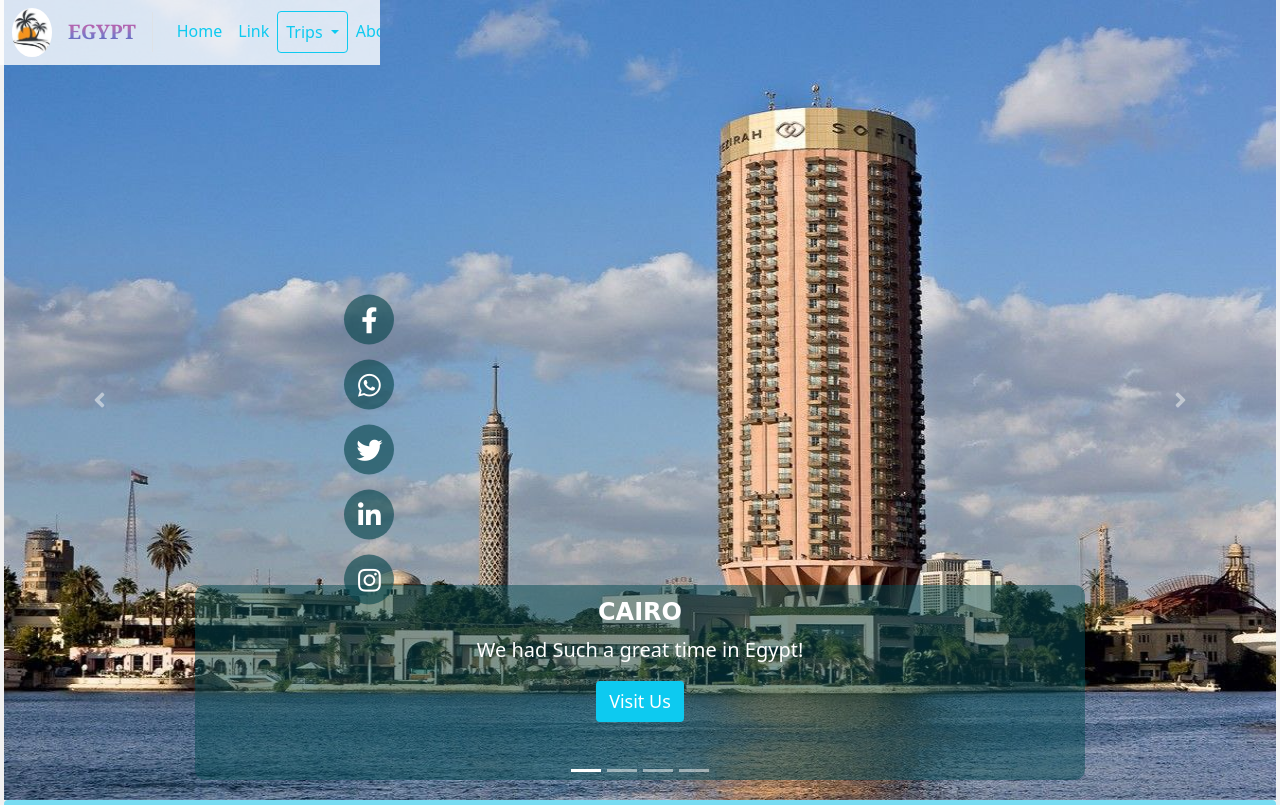
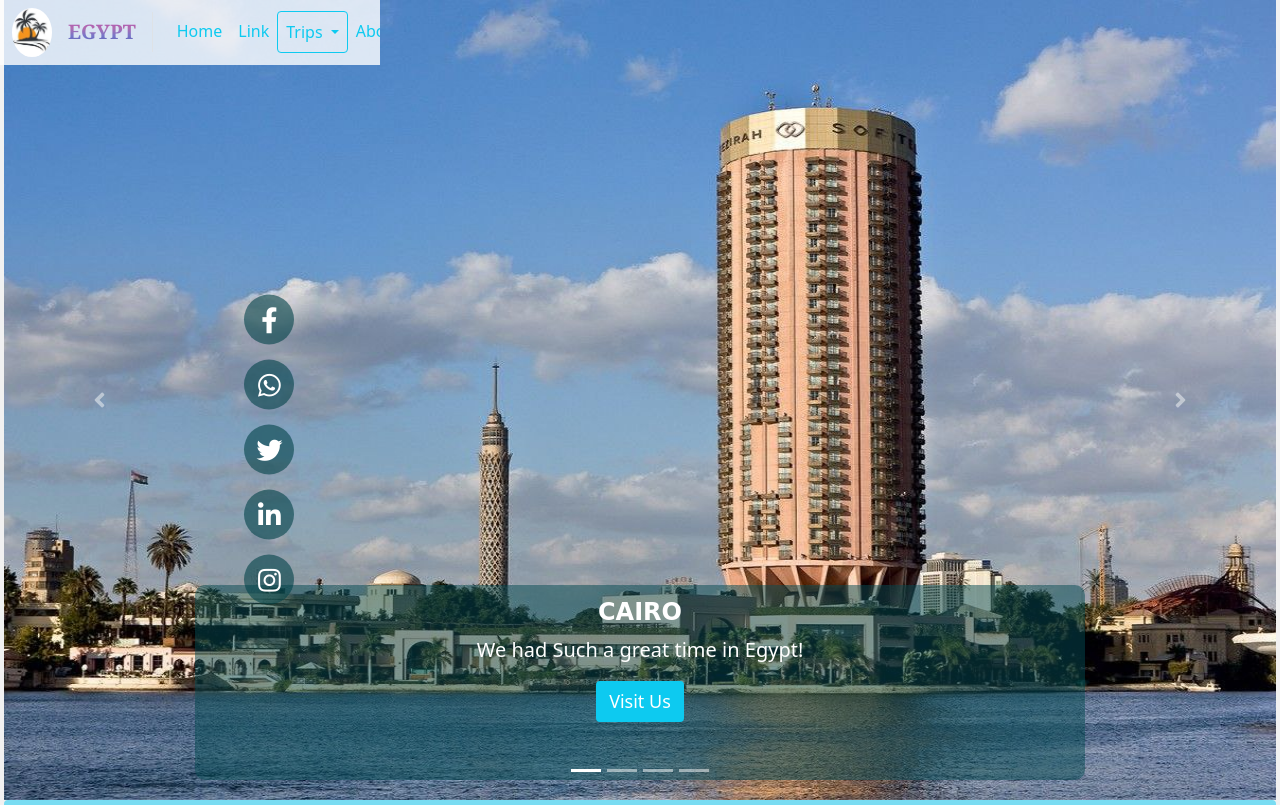
Before and after one commit to Habibah2004/project_3, a plain HTML site: page index.html in a window 1280 px wide. Shown: the top 805 px of the page. Drawn offline with nearby package versions, Linux system fonts and the light colour scheme; a script that the page names is missing.

Commit message:
Update style.css

```diff
--- a/css/style.css
+++ b/css/style.css
@@ -491,11 +491,12 @@ body {
     z-index: 1;
 }
 .social-icons{
-    margin-right: 50px !important;
+    margin-right: 150px !important;
+     z-index: 50000 !important ;
 }
 .social-icons a{
     margin-right: 800px !important;
-    z-index: 50000 ;
+    z-index: 50000 !important;
 }
 .header {
   width: 100%;
```
